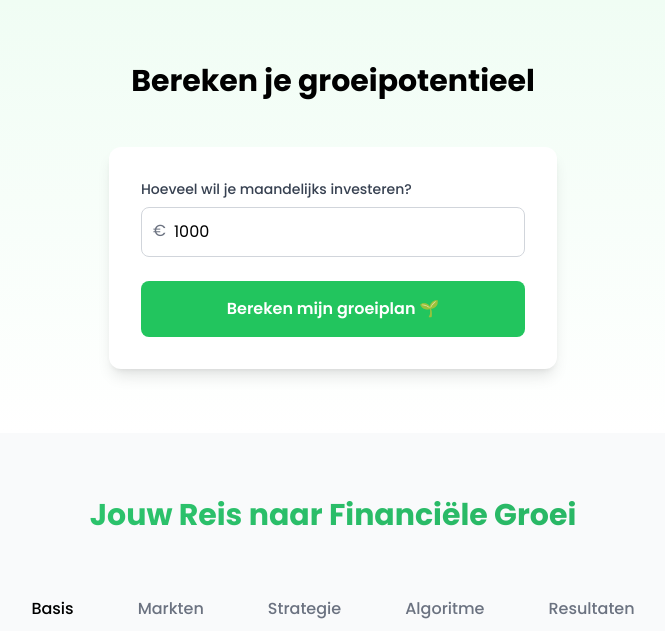
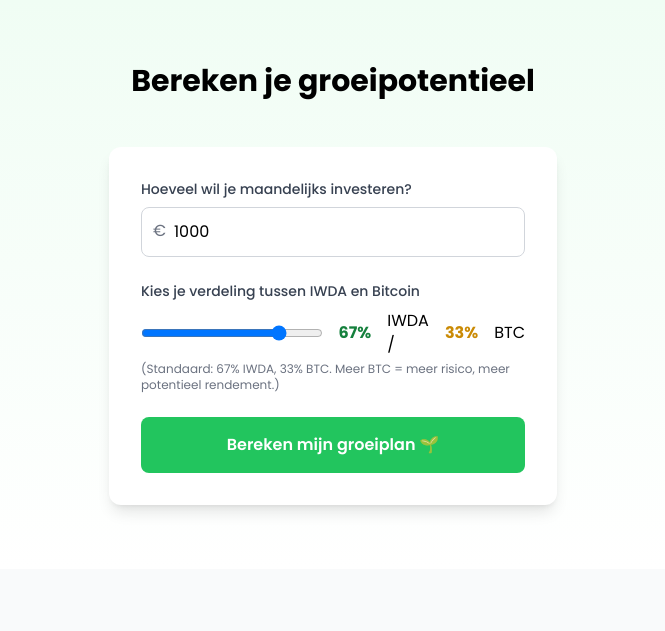
Before and after one commit to emieldelo/GrowWise, a Flask app: page / in a window 1280 px wide. Shown: the part 1057-1688 px from the top of the page, without its empty margins (307-972 px from the left). Run offline with Flask 3, Linux system fonts and the light colour scheme; some libraries are stand-ins or nearby versions.

Commit message:
Update home.html

```diff
--- a/templates/home.html
+++ b/templates/home.html
@@ -473,6 +473,36 @@
                                     required>
                             </div>
                         </div>
+                        <div class="mb-6">
+    <label class="block text-sm font-medium text-gray-700 mb-2">
+        Kies je verdeling tussen IWDA en Bitcoin
+    </label>
+    <div class="flex items-center gap-4">
+        <input type="range" name="iwda_pct" min="20" max="80" value="67" id="iwdaSlider" class="w-full">
+        <span id="iwdaValue" class="font-bold text-green-700">67%</span> IWDA /
+        <span id="btcValue" class="font-bold text-yellow-600">33%</span> BTC
+    </div>
+    <div class="text-xs text-gray-500 mt-1">
+        <span id="riskLabel" class="font-semibold"></span>
+        <span>
+            (Standaard: 67% IWDA, 33% BTC. Meer BTC = meer risico, meer potentieel rendement.)
+        </span>
+    </div>
+</div>
+<script>
+    const slider = document.getElementById('iwdaSlider');
+    const iwdaValue = document.getElementById('iwdaValue');
+    const btcValue = document.getElementById('btcValue');
+    const riskLabel = document.getElementById('riskLabel');
+    slider.oninput = function() {
+        iwdaValue.textContent = this.value + '%';
+        btcValue.textContent = (100 - this.value) + '%';
+        if (this.value <= 30) riskLabel.textContent = "⚠️ Zeer hoog risico";
+        else if (this.value <= 50) riskLabel.textContent = "Hoog risico";
+        else if (this.value <= 65) riskLabel.textContent = "Gemiddeld risico";
+        else riskLabel.textContent = "Laag risico";
+    };
+</script>
                         <button type="submit" class="w-full bg-green-500 text-white py-4 rounded-lg font-semibold hover-grow">
                             Bereken mijn groeiplan 🌱
                         </button>
@@ -1372,7 +1402,7 @@
                     if (response.status === 401) {
                         document.getElementById('auth-modal').style.display = 'flex';
                         return;
-                    }
+                                       }
                     // Vervang de pagina met de response van de backend (inclusief resultaat)
                     const html = await response.text();
                     document.open();
```
